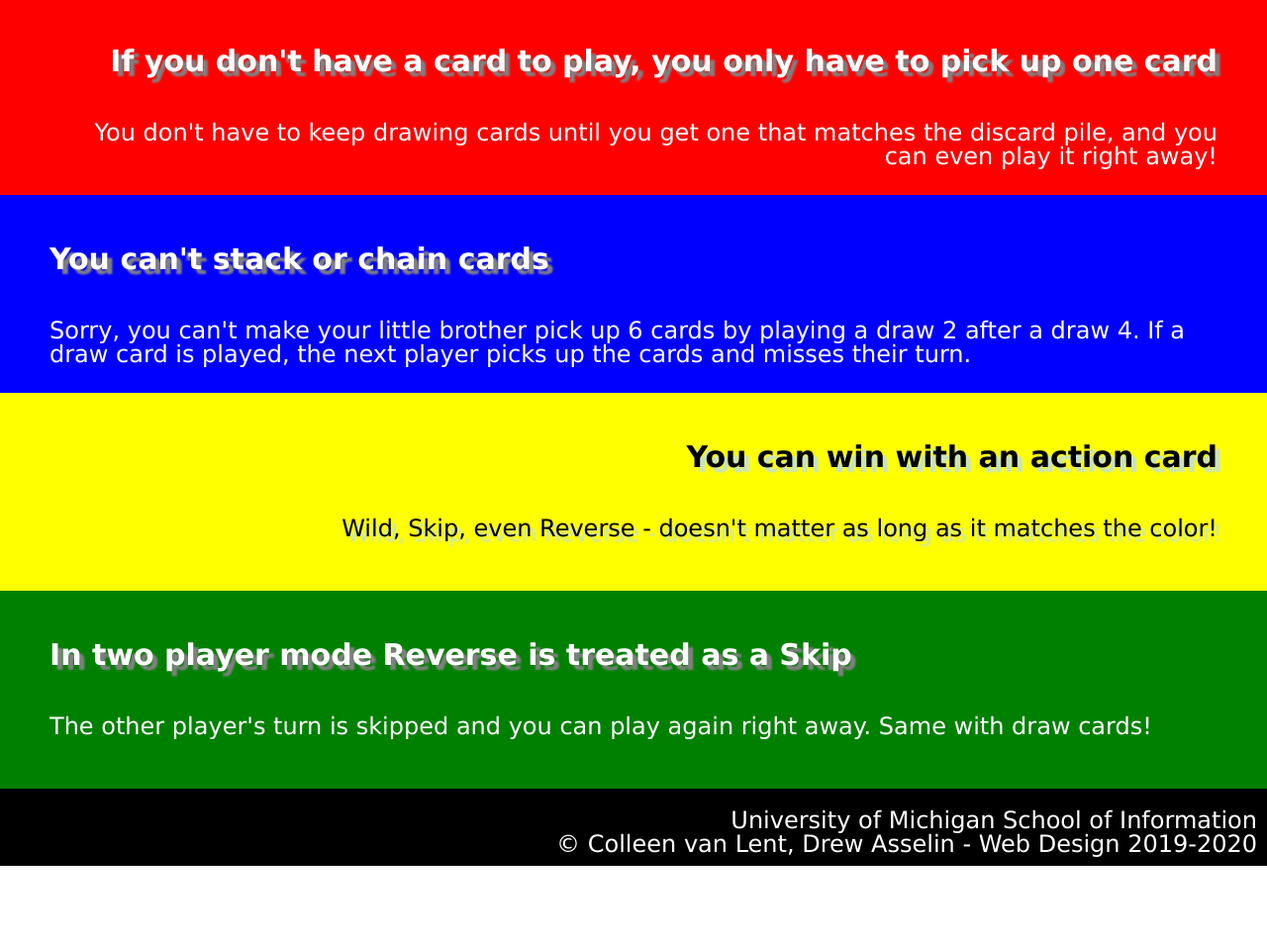
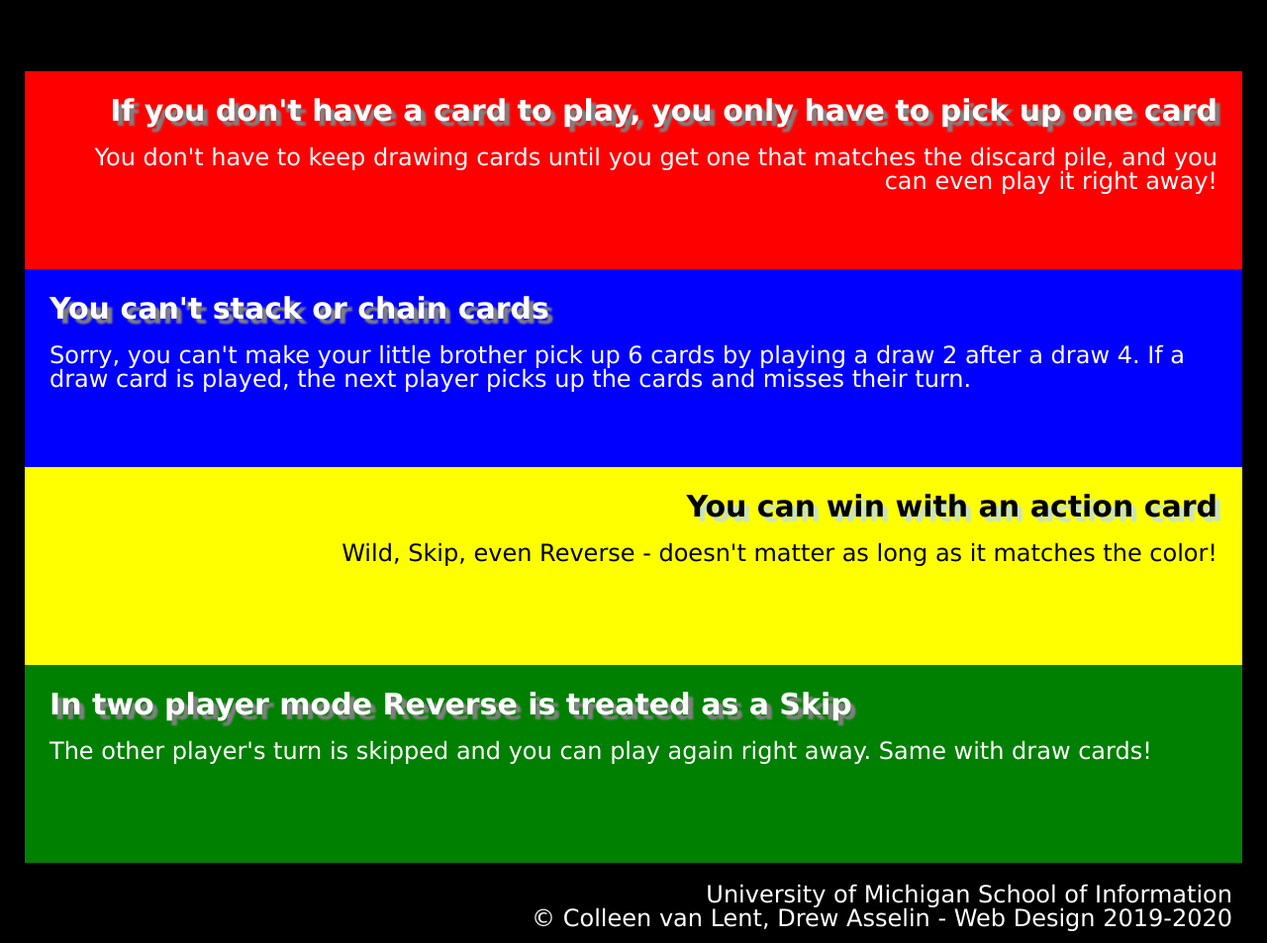
Before and after one commit to schayden/homework2, a plain HTML site: page index.html in a window 1280 px wide. Shown: the part 640-1593 px from the top of the page at 99% size. Before the commit the page ends 1515 px from the top, so only its background shows below. Drawn offline with Linux system fonts and the light colour scheme.

Commit message:
Add files via upload

```diff
--- a/css/style.css
+++ b/css/style.css
@@ -1,7 +1,8 @@
-* {
+body {
 font-family: "Lucida Grande", Arial, sans-serif;
 color: #FFFFFF;
 background-color: #000000;
+padding:25px;
 }
 header{
     background-color: #000000;
@@ -10,20 +11,16 @@ header{
 }
 h1{
     font-size: 64px;
-
 }
 
 h2{
     font-size: 30px;
     text-shadow: 5px 5px 2px #808080;
-    padding: 25px;
 }
 
 p{
     font-size: 24px;
     padding-top: 20px;
-    padding-left: 25px;
-    padding-right: 25px;
 }
 
 footer p{
@@ -40,28 +37,25 @@ img{
     margin-right: auto;
     width: 525px;
 }
-
+div{
+    height: 150px;
+    padding: 25px;
+}
 #intro{
 	height: 150px;
 }
 
 #red{
-    height: 150px;
     background-color: #FF0000;
     text-align: right;
-    padding: 25px;
 }
 #blue{
-    height: 150px;
     background-color: 	#0000FF;
-    padding: 25px;
 }
 
 #yellow{
-    height: 150px;
     background-color: #FFFF00;
     text-align: right;
-    padding: 25px;
 }
 #yellow h2{
     color:#000000;
@@ -70,10 +64,7 @@ img{
 
 #yellow p{
     color:#000000;
-    text-shadow: 5px 5px 2px #c7e2c7;
 }
 #green{
-    height: 150px;
     background-color:#008000;
-    padding: 25px;
 }
```
